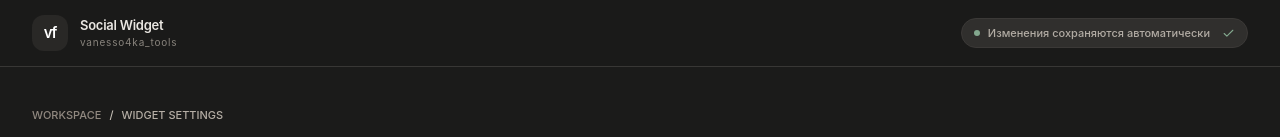
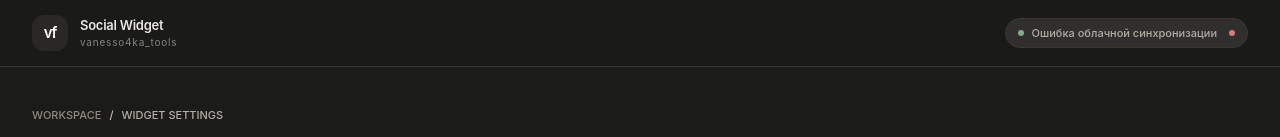
Before and after one commit to wnfy7teen/twitch-social-widget, a React (Vite) app: page /settings in a window 1280 px wide. Shown: the top 137 px of the page. Built offline with nearby package versions, Linux system fonts and the light colour scheme; no server answers; the database is empty.

Commit message:
Show cloud sync status in settings

```diff
--- a/src/components/Settings.tsx
+++ b/src/components/Settings.tsx
@@ -10,6 +10,7 @@ import {
 interface SettingsProps {
   config: WidgetConfig;
   setConfig: React.Dispatch<React.SetStateAction<WidgetConfig>>;
+  syncStatus: 'connecting' | 'connected' | 'saving' | 'error' | 'not-configured';
 }
 
 type SocialKey = 'instagram' | 'telegram' | 'website';
@@ -50,7 +51,7 @@ const socialMeta: Record<SocialKey, { title: string; description: string; icon:
   website: { title: 'Сайт', description: 'Личный сайт или портфолио', icon: Globe2, accent: '#8c829f' },
 };
 
-const Settings: React.FC<SettingsProps> = ({ config, setConfig }) => {
+const Settings: React.FC<SettingsProps> = ({ config, setConfig, syncStatus }) => {
   const [localConfig, setLocalConfig] = useState<WidgetConfig>(config);
 
   useEffect(() => setLocalConfig(config), [config]);
@@ -92,8 +93,8 @@ const Settings: React.FC<SettingsProps> = ({ config, setConfig }) => {
           </div>
           <div className="flex items-center gap-2 rounded-full border border-[#3b3937] bg-[#302f2d] px-3 py-1.5">
             <span className="h-1.5 w-1.5 rounded-full bg-[#83a88e]" />
-            <span className="text-[11px] font-medium text-[#b2aca4]">Изменения сохраняются автоматически</span>
-            <Check size={13} className="ml-1 text-[#83a88e]" />
+            <span className="text-[11px] font-medium text-[#b2aca4]">{syncStatus === 'connected' ? 'Облачная синхронизация активна' : syncStatus === 'saving' ? 'Сохраняем изменения…' : syncStatus === 'connecting' ? 'Подключаем облако…' : syncStatus === 'error' ? 'Ошибка облачной синхронизации' : 'Ожидает настройки облака'}</span>
+            {syncStatus === 'connected' ? <Check size={13} className="ml-1 text-[#83a88e]" /> : <span className={`ml-1 h-1.5 w-1.5 rounded-full ${syncStatus === 'error' ? 'bg-[#d27c7c]' : syncStatus === 'saving' ? 'bg-[#d5b56f]' : 'bg-[#918980]'}`} />}
           </div>
         </div>
       </header>
```
